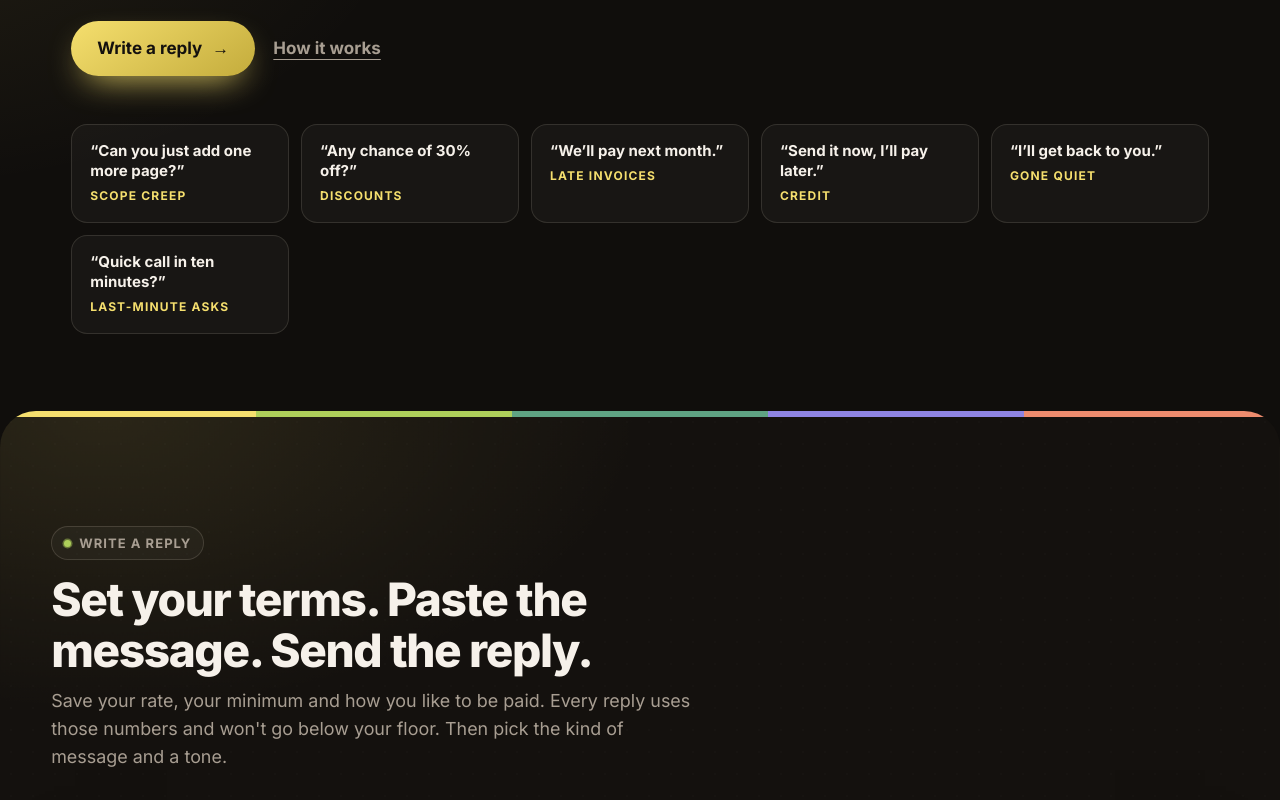
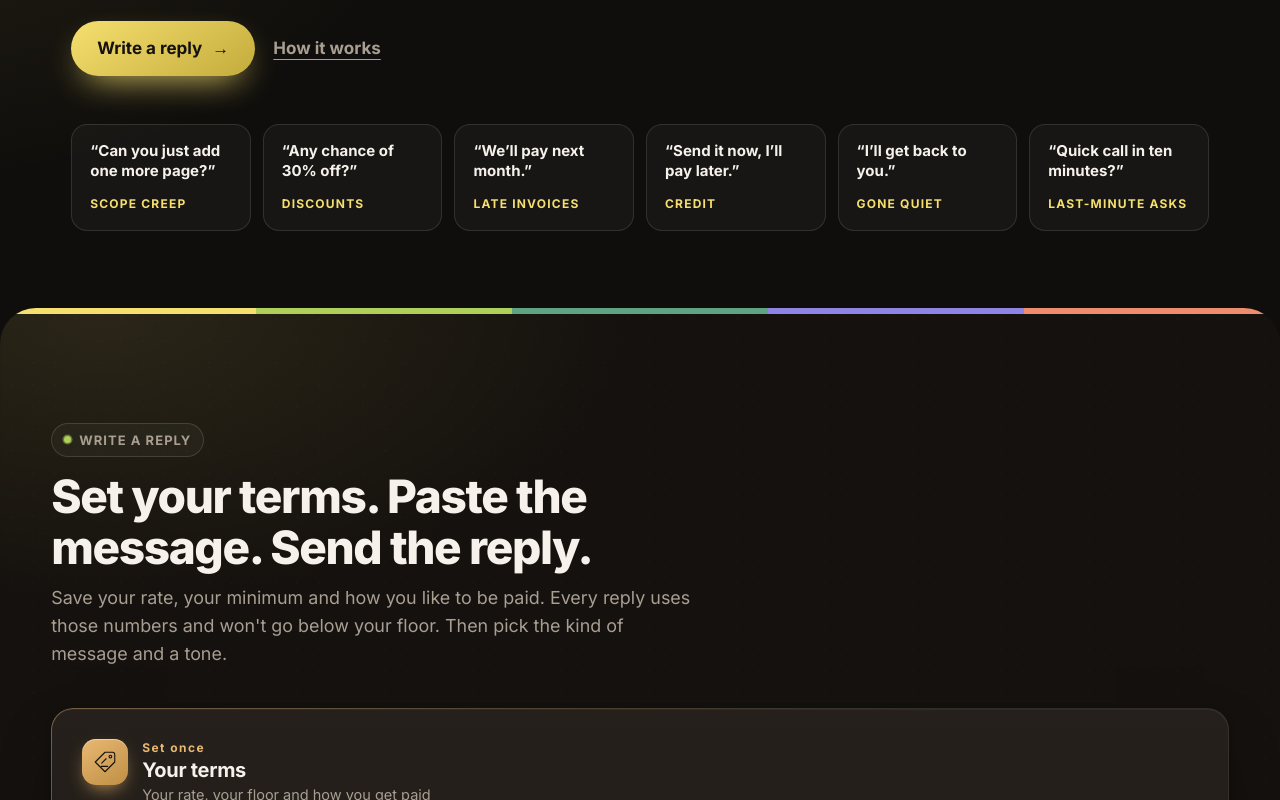
Before and after one commit to comzzy/sloth-butler, a Next.js app in the folder web/: page / in a window 1280 px wide. Shown: the part 740-1540 px from the top of the page. Built offline with nearby package versions, Linux system fonts and the light colour scheme.

Commit message:
Make every card grid even: six equal message cards, matching scenario and roadmap tiles

```diff
--- a/web/app/globals.css
+++ b/web/app/globals.css
@@ -525,3 +525,15 @@ input[type=text]::placeholder,.logbox input::placeholder{color:var(--s-mut2)}
 nav{align-items:center}
 nav>a,nav>.nav-more{display:inline-flex;align-items:center;line-height:1}
 @media (max-width:640px){nav>a.nav-wide{display:none}}
+
+/* Equal cards everywhere */
+.pains{grid-template-columns:repeat(6,minmax(0,1fr));grid-auto-rows:1fr}
+.pains li,.pains li:nth-child(n+4){display:flex;height:100%;min-width:0;justify-content:space-between;grid-column:auto}
+.pains span{display:-webkit-box;-webkit-box-orient:vertical;-webkit-line-clamp:3;overflow:hidden}
+.pains em{margin-top:auto;padding-top:8px}
+@media (max-width:1100px){.pains{grid-template-columns:repeat(3,minmax(0,1fr))}}
+@media (max-width:640px){.pains{grid-template-columns:repeat(2,minmax(0,1fr));gap:10px}.pains li{padding:14px}.pains span{font-size:14px}.pains em{font-size:11px}}
+.scen-grid{grid-auto-rows:1fr}.scen{height:100%;min-width:0}
+.g-road{grid-auto-rows:1fr}.g-road>*{height:100%}
+.stats.three{grid-auto-rows:1fr}
+@media (max-width:760px){.stats.three{grid-template-columns:repeat(3,minmax(0,1fr));gap:8px}.stats.three .stat:first-child{grid-column:auto}.stats.three .stat{padding:12px}.stats.three .stat-num{font-size:26px}.stats.three .stat-label{font-size:12px}}
--- a/web/app/guide/page.tsx
+++ b/web/app/guide/page.tsx
@@ -58,6 +58,7 @@ const ROADMAP: [string, string][] = [
   ["Share to Sloth Butler", "Send a message straight from email or a chat app instead of copy-pasting."],
   ["Reminders on your phone", "A notification when a follow-up is due, instead of checking the board."],
   ["Export your log", "Download your protected hours and money as CSV for your own records."],
+  ["Shared terms for a team", "One set of rates and floors that everyone on a small team replies from."],
   ["More languages", "Italian, Dutch, Hindi and others, with native-speaker review."],
 ];
 function Head({ id, n, title, sub }: { id: string; n: number; title: string; sub?: string }) {
```
